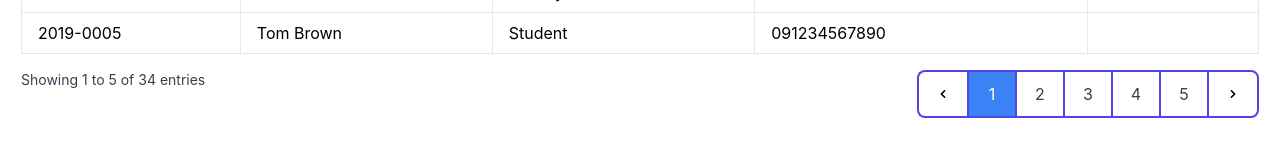
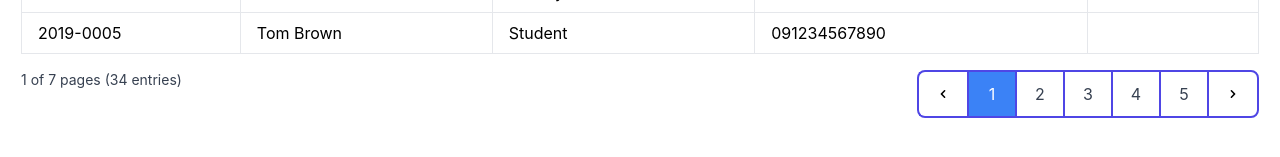
Before and after one commit to Andraannn/MSU-IIT-CIS-Adlawan, a React (Create React App) app in the folder my-project/: page /datagrid in a window 1280 px wide. Shown: the part 229-386 px from the top of the page. Built offline with nearby package versions, Linux system fonts and the light colour scheme.

Commit message:
datagrid updates

```diff
--- a/my-project/src/routes/datagrid.js
+++ b/my-project/src/routes/datagrid.js
@@ -35,6 +35,7 @@ const data = [
   { id: '2019-0032', name: 'Emily Taylor', type: 'Student', number: '091234567890' },
   { id: '2019-0033', name: 'Emily Taylor', type: 'Student', number: '091234567890' },
   { id: '2019-0034', name: 'Kevin Wilson', type: 'Student', number: '091234567890' },
+
 ];
 
 const DataGrid = () => {
@@ -124,9 +125,9 @@ const DataGrid = () => {
          </button>
 
       </div>
-      <div className="flex justify-between mt-4">
+      <div className="flex float-left mt-4">
         <p className="text-sm text-gray-700">
-          Showing {indexOfFirstRow + 1} to {indexOfLastRow} of {data.length} entries
+          {currentPage} of {totalPages} pages ({data.length} entries)
         </p>
       </div>
     </div>
```
